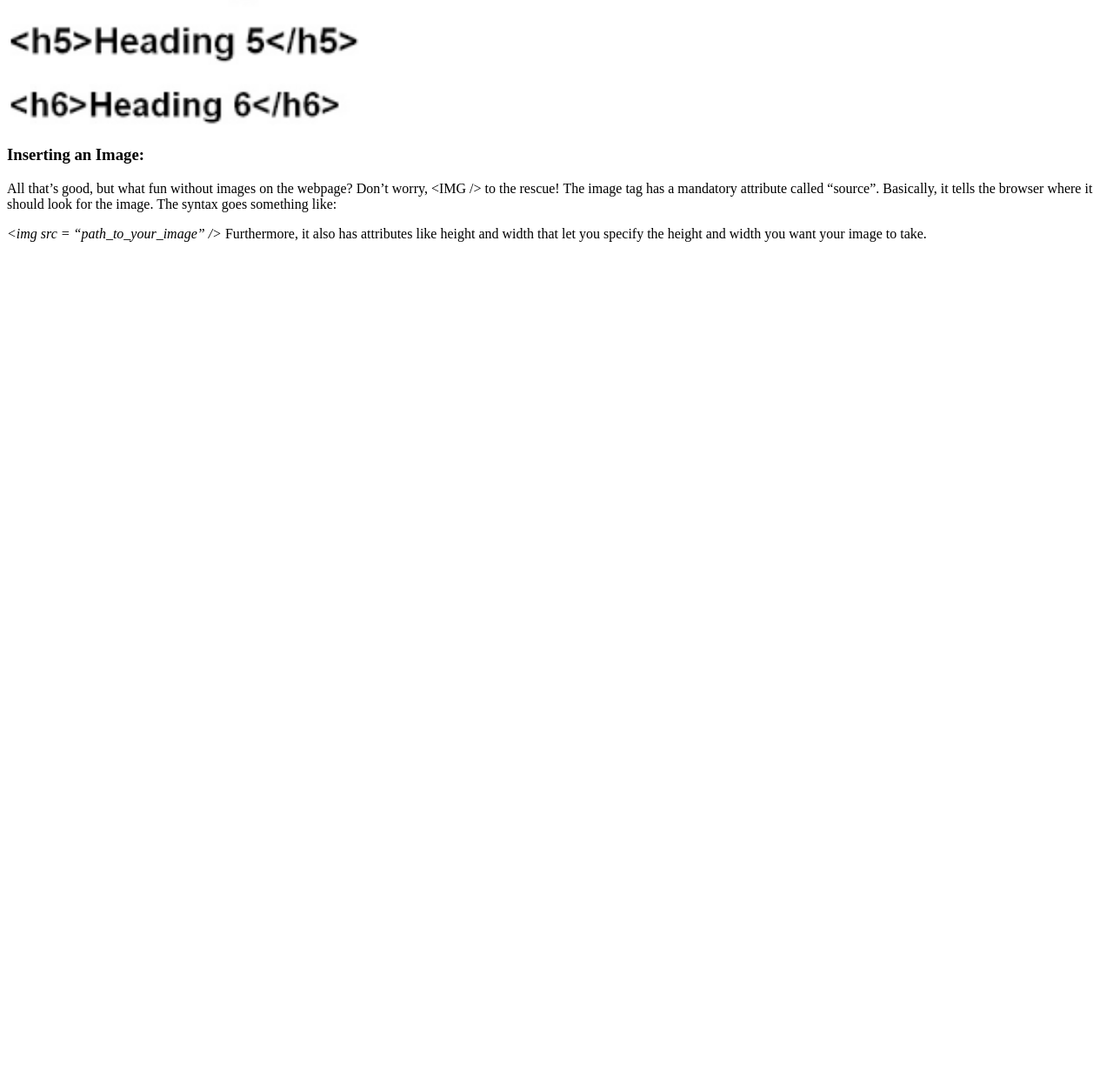
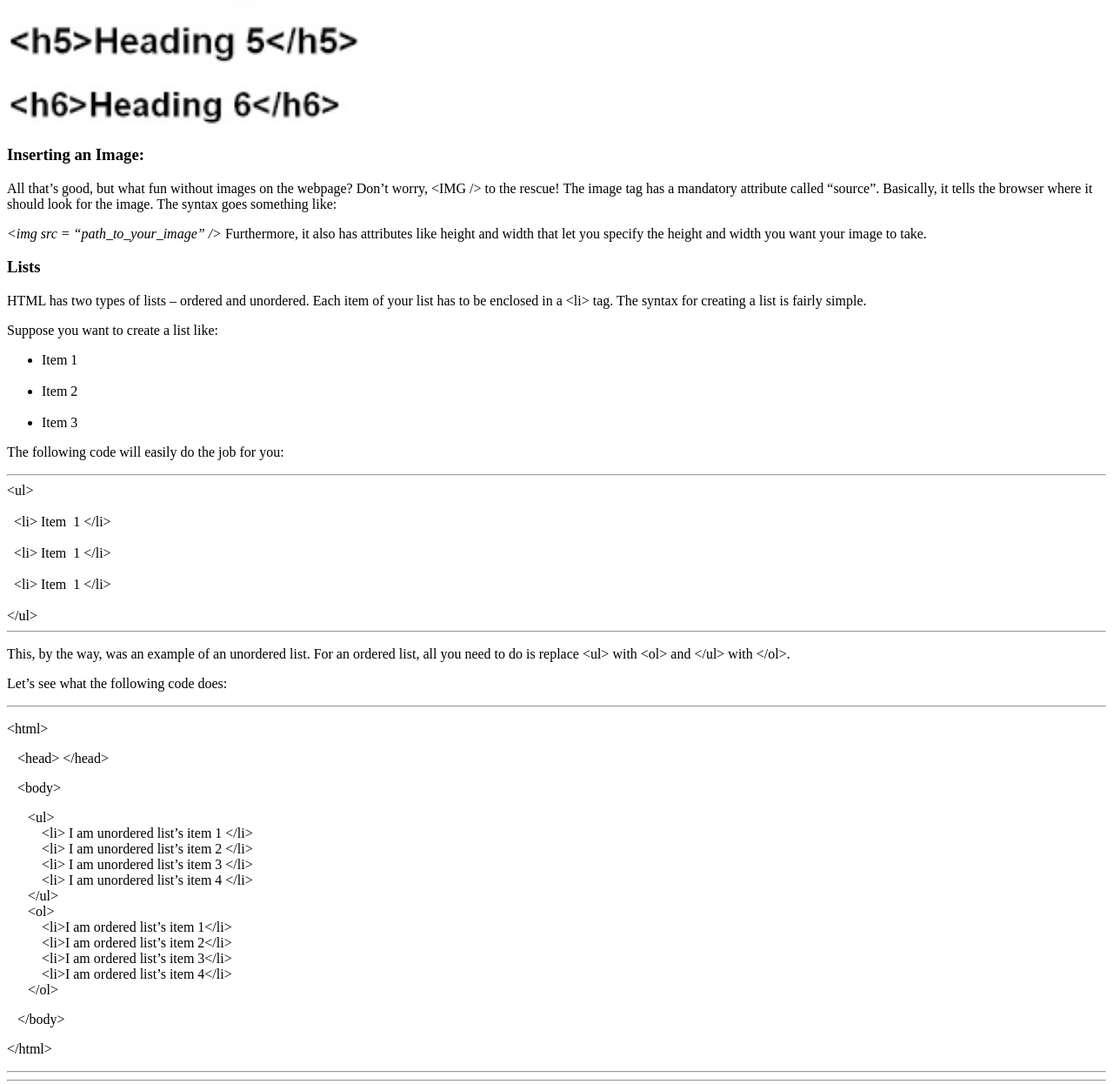
Before and after one commit to abhishekzzz/codingninjas_practice, a website: page Assignment Blog without div tag/index.html in a window 1280 px wide. Shown: the part 4401-5647 px from the top of the page at 87% size. Before the commit the page ends 4695 px from the top, so only its background shows below. Drawn offline with Linux system fonts and the light colour scheme.

Commit message:
Update index.html

```diff
--- a/Assignment Blog without div tag/index.html
+++ b/Assignment Blog without div tag/index.html
@@ -141,5 +141,109 @@
 		</i>
 		Furthermore, it also has attributes like height and width that let you specify the height and width you want your image to take.
 	</p>
+	<h3>
+		Lists
+	</h3>
+	<p>
+		HTML has two types of lists – ordered and unordered. Each item of your list has to be enclosed in a &lt;li> tag. The syntax for creating a list is fairly simple.
+	</p>
+	<p>
+		Suppose you want to create a list like:
+	</p>
+	<ul>
+		<li>
+			Item 1
+		</li>
+		<br>
+		<li>
+			Item 2
+		</li>
+		<br>
+		<li>
+			Item 3
+		</li>
+	</ul>
+	<p>
+		The following code will easily do the job for you:
+	</p>
+	<hr>
+	<body>
+		&lt;ul>
+		<br>
+		<br>
+		&nbsp;&nbsp;&lt;li> Item&nbsp; 1 &lt;/li>
+		<br>
+		<br>
+		&nbsp;&nbsp;&lt;li> Item&nbsp; 1 &lt;/li>
+		<br>
+		<br>
+		&nbsp;&nbsp;&lt;li> Item&nbsp; 1 &lt;/li>
+		<br>
+		<br>
+		&lt;/ul>
+	<hr>
+	</body>
+	<p>
+		This, by the way, was an example of an unordered list. For an ordered list, all you need to do is replace &lt;ul> with &lt;ol> and &lt;/ul> with &lt;/ol>.
+	</p>
+	<p>
+		Let’s see what the following code does:
+	</p>
+	<hr>
+	<p>
+		&lt;html>
+		<br>
+		<p>
+			&nbsp;&nbsp;&nbsp;&lt;head>&nbsp;&lt;/head>
+		</p>
+	   <p>
+	   	&nbsp;&nbsp;&nbsp;&lt;body>
+	   </p>
+	   <p>
+	   		&nbsp;&nbsp;&nbsp;&nbsp;&nbsp;&nbsp;&lt;ul>
+       <br>
+        &nbsp;&nbsp;&nbsp;&nbsp;&nbsp;&nbsp; &nbsp;&nbsp;&nbsp;&lt;li> I am unordered list’s item 1 &lt;/li>
+        <br>
+        &nbsp;&nbsp;&nbsp;&nbsp;&nbsp;&nbsp; &nbsp;&nbsp;&nbsp;&lt;li> I am unordered list’s item 2 &lt;/li>
+        <br>
+        &nbsp;&nbsp;&nbsp;&nbsp;&nbsp;&nbsp; &nbsp;&nbsp;&nbsp;&lt;li> I am unordered list’s item 3 &lt;/li>
+        <br>
+        &nbsp;&nbsp;&nbsp;&nbsp;&nbsp;&nbsp; &nbsp;&nbsp;&nbsp;&lt;li> I am unordered list’s item 4 &lt;/li>
+        <br>
+       &nbsp;&nbsp;&nbsp;&nbsp;&nbsp;&nbsp;&lt;/ul>
+       <br>
+       &nbsp;&nbsp;&nbsp;&nbsp;&nbsp;&nbsp;&lt;ol>
+       <br>
+        &nbsp;&nbsp;&nbsp;&nbsp;&nbsp;&nbsp; &nbsp;&nbsp;&nbsp;&lt;li>I am ordered list’s item 1&lt;/li>
+        <br>
+        &nbsp;&nbsp;&nbsp;&nbsp;&nbsp;&nbsp; &nbsp;&nbsp;&nbsp;&lt;li>I am ordered list’s item 2&lt;/li>
+        <br>
+        &nbsp;&nbsp;&nbsp;&nbsp;&nbsp;&nbsp; &nbsp;&nbsp;&nbsp;&lt;li>I am ordered list’s item 3&lt;/li>
+        <br>
+        &nbsp;&nbsp;&nbsp;&nbsp;&nbsp;&nbsp; &nbsp;&nbsp;&nbsp;&lt;li>I am ordered list’s item 4&lt;/li>
+        <br>
+       &nbsp;&nbsp;&nbsp;&nbsp;&nbsp;&nbsp;&lt;/ol>
+	   </p>
+       <p>
+       		&nbsp;&nbsp;&nbsp;&lt;/body>
+       </p>
+		&lt;/html>
+	</p>
+	<hr>
+	<hr>
+	<br>
+	<a>
+		<img src="static/0000000000001489.png">
+	</a>
+	<p>
+		All of these tags, when arranged coherently, will provide you with a simple webpage consisting of images, headings, and lists. Further, there are various tags that HTML supports, and we thoroughly recommend you check them out and play with them!
+	</p>
+	<h2>In Conclusion</h2>
+	<p>
+		You now know enough to skim through and understand any part of an HTML code. We request you to go ahead and try skimming through the source code of any website (you’ll find some tags you don’t know, but that’s how you learn!). Oh, and welcome to the world of web development. With HTML under your belt, your next stop should be making your page look beautiful using CSS.
+	</p>
+	<p>
+		Let us know if you had any problems with the article, and don’t forget to have a look at a source code or two!
+	</p>
 </body>
 </html>
```
